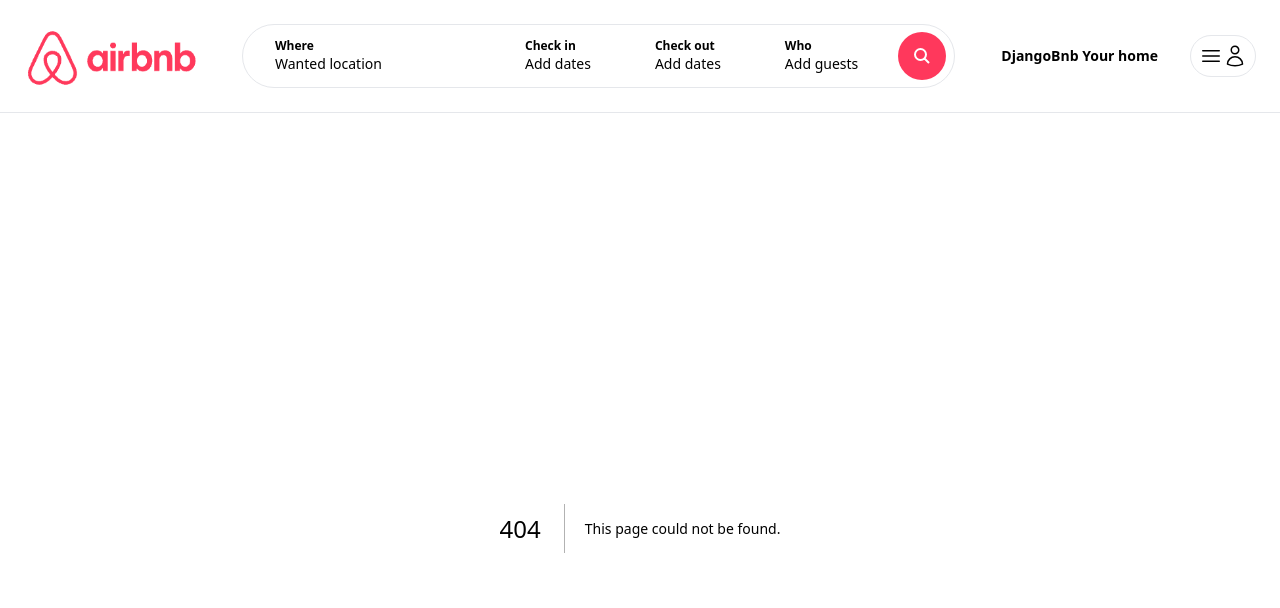
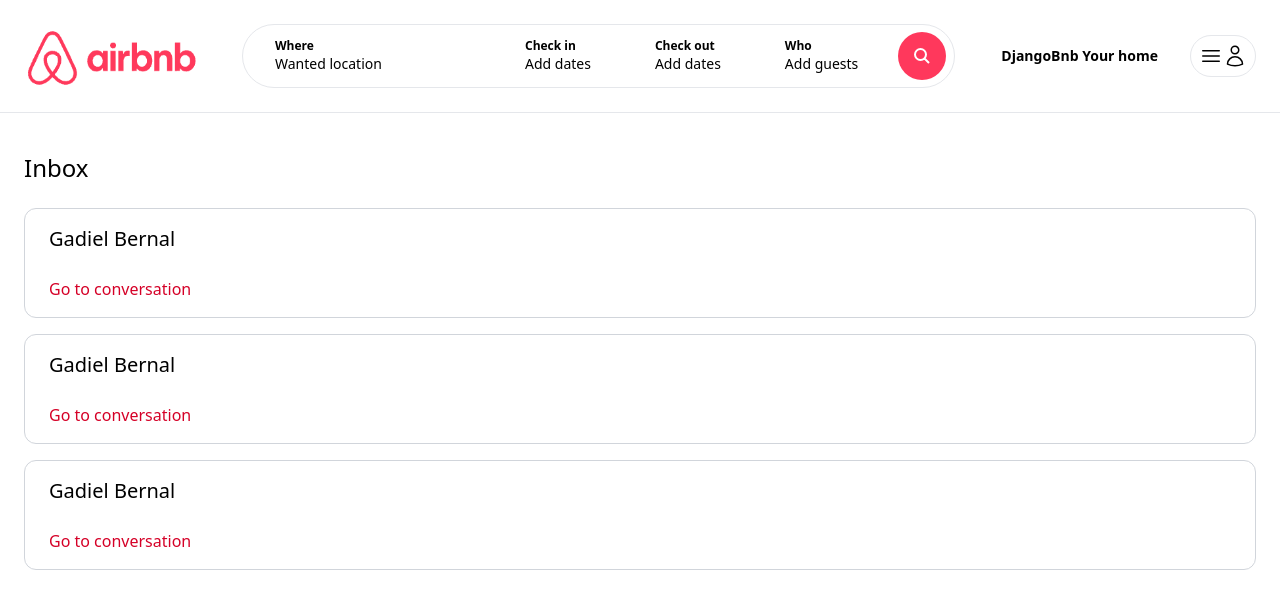
Before and after one commit to ga1ker/airbnb-clone, a Next.js app: page /inbox in a window 1280 px wide. Before the commit this address had no page. Shown: the top 608 px of the page. Built offline with nearby package versions, Linux system fonts and the light colour scheme.

Commit message:
Add inbox page (static)

```diff
--- /dev/null
+++ b/app/components/inbox/Conversation.tsx
@@ -0,0 +1,10 @@
+const Conversation = () => {
+    return (
+        <div className="px-6 py-4 border cursor-pointer border-gray-300 rounded-xl">
+            <p className="mb-6 text-xl">Gadiel Bernal</p>
+            <p className="text-airbnb-dark">Go to conversation</p>
+        </div>
+    )
+}
+
+export default Conversation;
--- /dev/null
+++ b/app/inbox/page.tsx
@@ -0,0 +1,16 @@
+import PropertyList from '@/app/components/properties/PropertyList';
+import Image from 'next/image';
+import Conversation from '../components/inbox/Conversation';
+const InboxPage = () => {
+    return (
+        <main className="max-w-[1500px] mx-auto px-6 pb-6 space-y-4">
+            <h1 className='my-6 text-2xl'>Inbox</h1>
+
+            <Conversation />
+            <Conversation />
+            <Conversation />
+        </main>
+    )
+}
+
+export default InboxPage;
```
